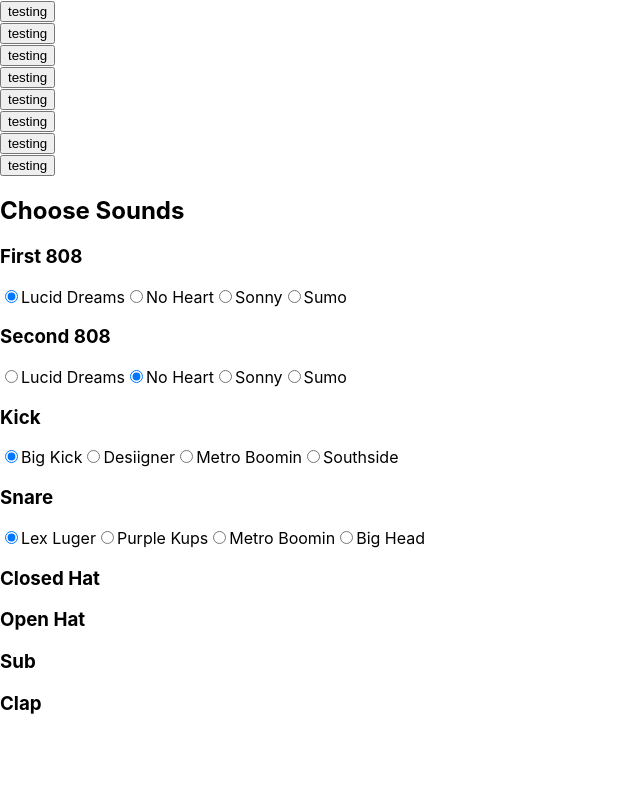
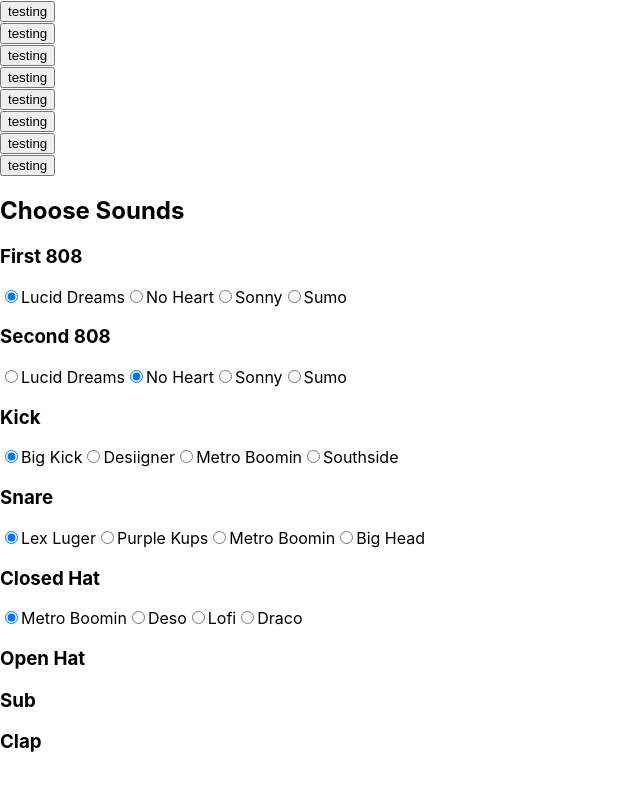
Before and after one commit to angmalone/midi, a React (Create React App) app: page / in a window 1280 px wide. Shown: the top 790 px of the page, without its empty margins (0-640 px from the left). Built offline with nearby package versions, Linux system fonts and the light colour scheme.

Commit message:
add closed hats

```diff
--- a/src/App.js
+++ b/src/App.js
@@ -46,6 +46,13 @@
     snare.name = e.target.title;
     snare.audio = e.target.value;
     this.setState({ snare: snare });
+  };
+
+  handleClosedHatChange = e => {
+    const closedHat = { ...this.state.closedHat };
+    closedHat.name = e.target.title;
+    closedHat.audio = e.target.value;
+    this.setState({ closedHat: closedHat });
   };
 
   handleKeyDown = e => {
@@ -116,6 +123,7 @@
           handleSecond808Change={this.handleSecond808Change}
           handleKickChange={this.handleKickChange}
           handleSnareChange={this.handleSnareChange}
+          handleClosedHatChange={this.handleClosedHatChange}
         />
       </div>
     );
--- a/src/SoundSelector.js
+++ b/src/SoundSelector.js
@@ -188,6 +188,47 @@
 
         <div className="closed-hat">
           <h3>Closed Hat</h3>
+          <label>
+            <input
+              type="radio"
+              onChange={this.props.handleClosedHatChange}
+              defaultChecked
+              value={this.props.sounds.sound5.audio}
+              name="closed-hat"
+              title="Metro Closed"
+            />
+            Metro Boomin
+          </label>
+          <label>
+            <input
+              type="radio"
+              onChange={this.props.handleClosedHatChange}
+              value={this.props.sounds.sound17.audio}
+              name="closed-hat"
+              title="Deso"
+            />
+            Deso
+          </label>
+          <label>
+            <input
+              type="radio"
+              onChange={this.props.handleClosedHatChange}
+              value={this.props.sounds.sound18.audio}
+              name="closed-hat"
+              title="Lofi"
+            />
+            Lofi
+          </label>
+          <label>
+            <input
+              type="radio"
+              onChange={this.props.handleClosedHatChange}
+              value={this.props.sounds.sound19.audio}
+              name="closed-hat"
+              title="Draco"
+            />
+            Draco
+          </label>
         </div>
 
         <div className="open-hat">
--- a/src/sounds.js
+++ b/src/sounds.js
@@ -77,6 +77,21 @@
   sound16: {
     name: "Big Head",
     audio: "/sounds/BH_Snare.wav"
+  },
+
+  sound17: {
+    name: "Deso",
+    audio: "/sounds/AD_ClosedHat.wav"
+  },
+
+  sound18: {
+    name: "Lofi",
+    audio: "/sounds/LF_ClosedHat.wav"
+  },
+
+  sound19: {
+    name: "Draco",
+    audio: "/sounds/DC_ClosedHat.wav"
   }
 };
 
```
